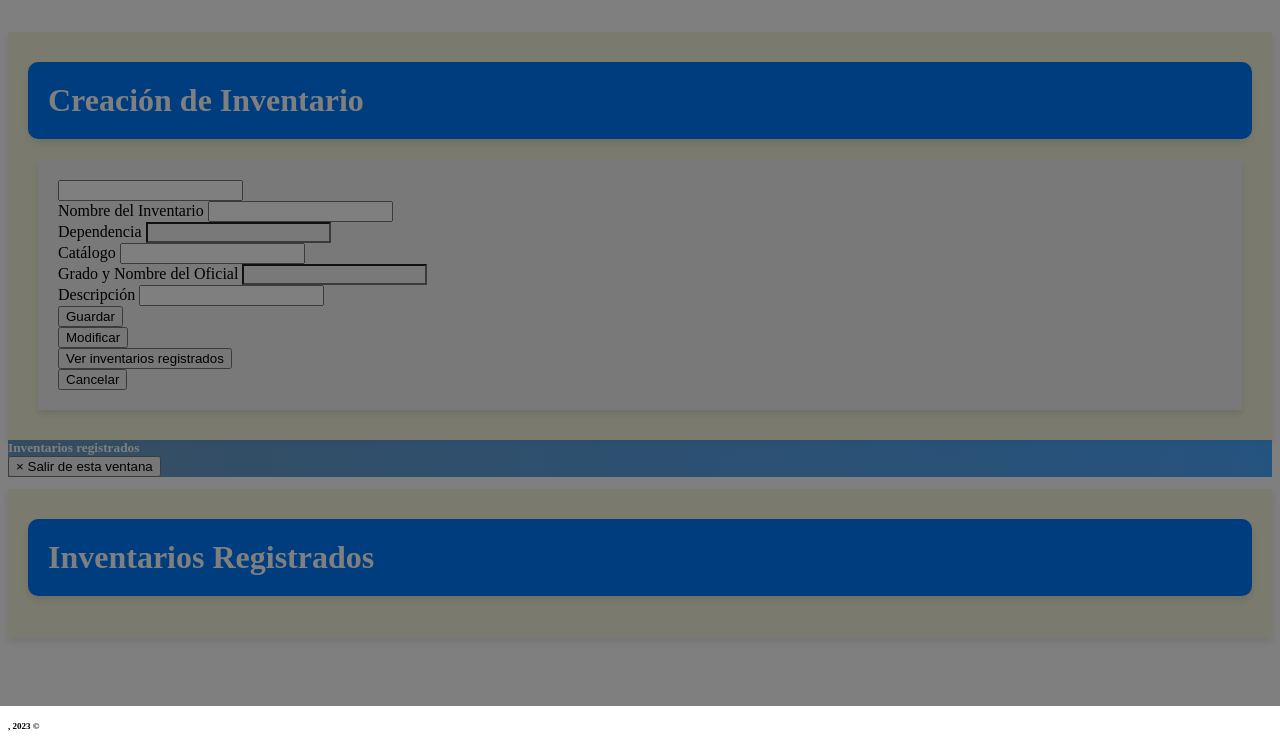
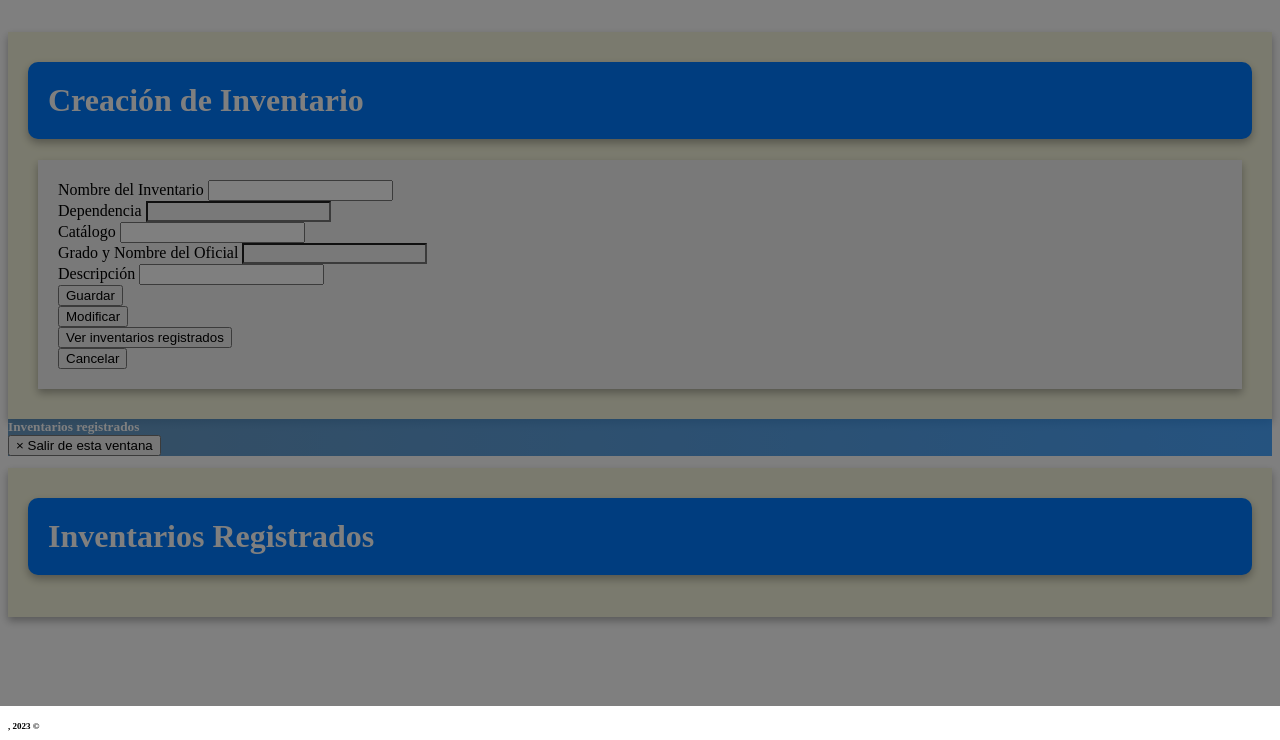
Before and after one commit to developgt/control_inventario, a PHP site: template views/almacen/index.php in a window 1280 px wide. Shown: the part 94-834 px from the top of the page. Run offline with PHP 8.4, Linux system fonts and the light colour scheme; the template is opened without the code that fills it, so the values that code supplies are empty.

Commit message:
se termino de realizar las modificaciones para guardar, modificar, eliminar el inventario

```diff
--- a/views/almacen/index.php
+++ b/views/almacen/index.php
@@ -8,7 +8,7 @@
         margin-top: 10px;
         background-color: beige;
         /* Color beige */
-        box-shadow: 0 4px 8px rgba(0, 0, 0, 0.1);
+        box-shadow: 0 4px 8px rgba(0, 0, 0, 0.3);
         /* Sombra */
     }
 
@@ -17,7 +17,7 @@
         margin: 10px;
         background-color: #f2f2f2;
         /* Color de fondo */
-        box-shadow: 0 4px 8px rgba(0, 0, 0, 0.1);
+        box-shadow: 0 4px 8px rgba(0, 0, 0, 0.3);
         /* Sombra */
 
     }
@@ -31,7 +31,7 @@
         margin-top: 10px;
         border-radius: 10px;
         /* Bordes redondeados */
-        box-shadow: 0 4px 8px rgba(0, 0, 0, 0.1);
+        box-shadow: 0 4px 8px rgba(0, 0, 0, 0.3);
         /* Sombra */
     }
 
@@ -63,9 +63,8 @@
     .custom-modal-header {
         background: linear-gradient(to right, rgba(70, 130, 180, 0.8), rgba(30, 144, 255, 0.8));
         color: #fff;
-        /* Cambia el color del texto según tus preferencias */
         border-bottom: 2px solid #fff;
-        /* Añade un borde inferior blanco */
+
     }
 
     /* Estilo para el título del modal */
@@ -76,7 +75,7 @@
     .mi-tabla {
     width: 100%;
     border-collapse: collapse;
-    box-shadow: 0 0 10px rgba(0, 0, 0, 0.1); /* Añade una sombra alrededor de la tabla */
+    box-shadow: 0 0 10px rgba(0, 0, 0, 0.3); /* Añade una sombra alrededor de la tabla */
 }
 
 
@@ -85,14 +84,14 @@
     <h1 class="text-center mt-4 mb-4 encabezado-inventario">Creación de Inventario</h1>
     <div class="row justify-content-center mb-5">
         <form class="col-lg-8 border rounded bg-light p-3" id="formularioAlmacen">
-            <input type="text" name="alma_id" id="alma_id">
+            <input type="hidden" name="alma_id" id="alma_id">
             <div class="row mb-3">
                 <div class="col">
-                    <label for="alma_nombre"><i class="bi bi-archive me-2"></i>Nombre del Inventario</label>
+                    <label for="alma_nombre"><i class="bi bi-archive-fill me-2"></i>Nombre del Inventario</label>
                     <input type="text" name="alma_nombre" id="alma_nombre" class="form-control">
                 </div>
                 <div class="col">
-                    <label for="alma_unidad"><i class="bi bi-shield-check me-2"></i>Dependencia</label>
+                    <label for="alma_unidad"><i class="bi bi-shield-shaded me-2"></i>Dependencia</label>
                     <input type="hidden" id="alma_unidad" name="alma_unidad" class="form-control">
                     <input type="text" id="alma_unidad_id" class="form-control readonly" readonly>
                 </div>
@@ -100,18 +99,18 @@
             <input type="hidden" name="guarda_id" id="guarda_id">
             <div class="row mb-3">
                 <div class="col-sm-4">
-                    <label for="guarda_catalogo"><i class="bi bi-file-earmark-text me-2"></i>Catálogo</label>
+                    <label for="guarda_catalogo"><i class="bi bi-bookmark-check-fill me-2"></i>Catálogo</label>
                     <input type="text" name="guarda_catalogo" id="guarda_catalogo" class="form-control">
                 </div>
                 <div class="col">
-                    <label for="guarda_nombre"><i class="bi bi-file-earmark-text me-2"></i>Grado y Nombre del Oficial</label>
+                    <label for="guarda_nombre"><i class="bi bi-person-fill me-2" ></i>Grado y Nombre del Oficial</label>
                     <input type="text" name="guarda_nombre" id="guarda_nombre" class="form-control readonly" readonly>
                 </div>
                 <input type="hidden" name="guarda_almacen" id="guarda_almacen">
             </div>
             <div class="row mb-3">
                 <div class="col">
-                    <label for="alma_descripcion"><i class="bi bi-file-earmark-text me-2"></i>Descripción</label>
+                    <label for="alma_descripcion"><i class="bi bi-file-earmark-text-fill me-2"></i>Descripción</label>
                     <input type="text" name="alma_descripcion" id="alma_descripcion" class="form-control">
                 </div>
             </div>
```
Also changed, not shown: controllers/AlmacenController.php (+7 -2 lines), src/js/almacen/index.js (+7 -5 lines).
